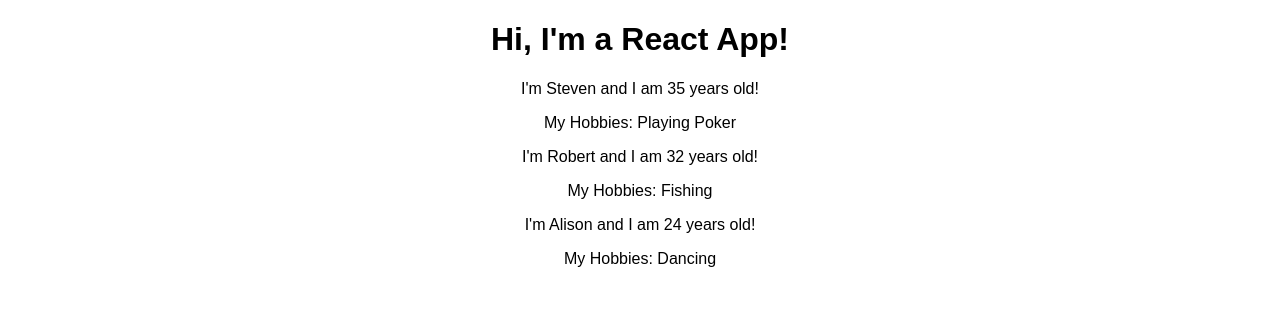
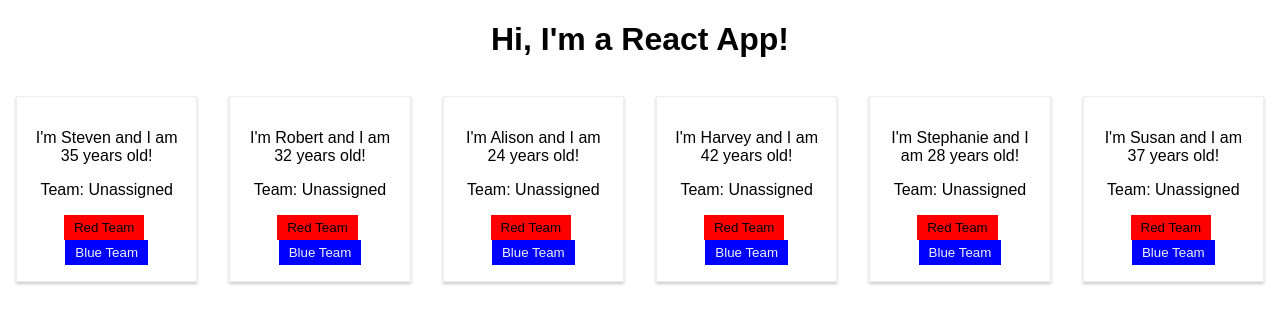
Before and after one commit to RobertGumeny/first-react-app, a React (Create React App) app: page / in a window 1280 px wide. Shown: the top 324 px of the page. Built offline with nearby package versions, Linux system fonts and the light colour scheme.

Commit message:
Need to change team assignment on button click

```diff
--- a/src/App.css
+++ b/src/App.css
@@ -1,3 +1,7 @@
 .App {
   text-align: center;
 }
+
+.personRow {
+  display: flex;
+}
--- a/src/App.js
+++ b/src/App.js
@@ -6,18 +6,63 @@
 
   state = {
     people: [
-      { name: 'Steven', age: 35 },
-      { name: 'Robert', age: 32 },
-      { name: 'Alison', age: 24 }
+      { name: 'Steven', age: 35, team: 'Unassigned' },
+      { name: 'Robert', age: 32, team: 'Unassigned' },
+      { name: 'Alison', age: 24, team: 'Unassigned' },
+      { name: 'Harvey', age: 42, team: 'Unassigned' },
+      { name: 'Stephanie', age: 28, team: 'Unassigned' },
+      { name: 'Susan', age: 37, team: 'Unassigned' }
     ]
   }
+
+  assignTeamHandler = () => {
+    console.log("go team!")
+  }
+
   render() {
+    const style = {
+      backgroundColor: 'white',
+      font: 'inherit',
+      border: '1px solid blue',
+      padding: '8px',
+      cursor: 'pointer'
+    }
+
     return (
       <div className="App">
         <h1>Hi, I'm a React App!</h1>
-        <Person name={this.state.people[0].name} age={this.state.people[0].age}>My Hobbies: Playing Poker</Person>
-        <Person name={this.state.people[1].name} age={this.state.people[1].age}>My Hobbies: Fishing</Person>
-        <Person name={this.state.people[2].name} age={this.state.people[2].age}>My Hobbies: Dancing</Person>
+        <div className="personRow">
+          <Person
+            name={this.state.people[0].name}
+            age={this.state.people[0].age}
+            team={this.state.people[0].team}
+            click={this.assignTeamHandler} />
+          <Person
+            name={this.state.people[1].name}
+            age={this.state.people[1].age}
+            team={this.state.people[1].team}
+            click={this.assignTeamHandler} />
+          <Person
+            name={this.state.people[2].name}
+            age={this.state.people[2].age}
+            team={this.state.people[2].team}
+            click={this.assignTeamHandler} />
+          <Person
+            name={this.state.people[3].name}
+            age={this.state.people[3].age}
+            team={this.state.people[3].team}
+            click={this.assignTeamHandler} />
+          <Person
+            name={this.state.people[4].name}
+            age={this.state.people[4].age}
+            team={this.state.people[4].team}
+            click={this.assignTeamHandler} />
+          <Person
+            name={this.state.people[5].name}
+            age={this.state.people[5].age}
+            team={this.state.people[5].team}
+            click={this.assignTeamHandler} />
+        </div>
       </div>
     );
   }
--- /dev/null
+++ b/src/Person/Person.css
@@ -0,0 +1,24 @@
+.Person {
+  width: 18rem;
+  margin: 16px;
+  border: 1px solid #eee;
+  box-shadow: 0 2px 3px #ccc;
+  padding: 16px;
+  text-align: center;
+}
+
+.teamButtons button {
+  outline: none;
+  border: none;
+  padding: 5px 10px;
+}
+
+.teamButtons button:first-child {
+  margin-right: 5px;
+  background-color: red;
+}
+
+.teamButtons button:last-child {
+  color: #f1f1f1;
+  background-color: blue;
+}
--- a/src/Person/Person.js
+++ b/src/Person/Person.js
@@ -1,11 +1,16 @@
 import React, { Component } from 'react'
+import './Person.css'
 
 export default class Person extends Component {
   render() {
     return (
-      <div>
+      <div className="Person">
         <p>I'm {this.props.name} and I am {this.props.age} years old!</p>
-        <p>{this.props.children}</p>
+        <p>Team: {this.props.team}</p>
+        <div className="teamButtons">
+          <button>Red Team</button>
+          <button>Blue Team</button>
+        </div>
       </div>
     )
   }
```
